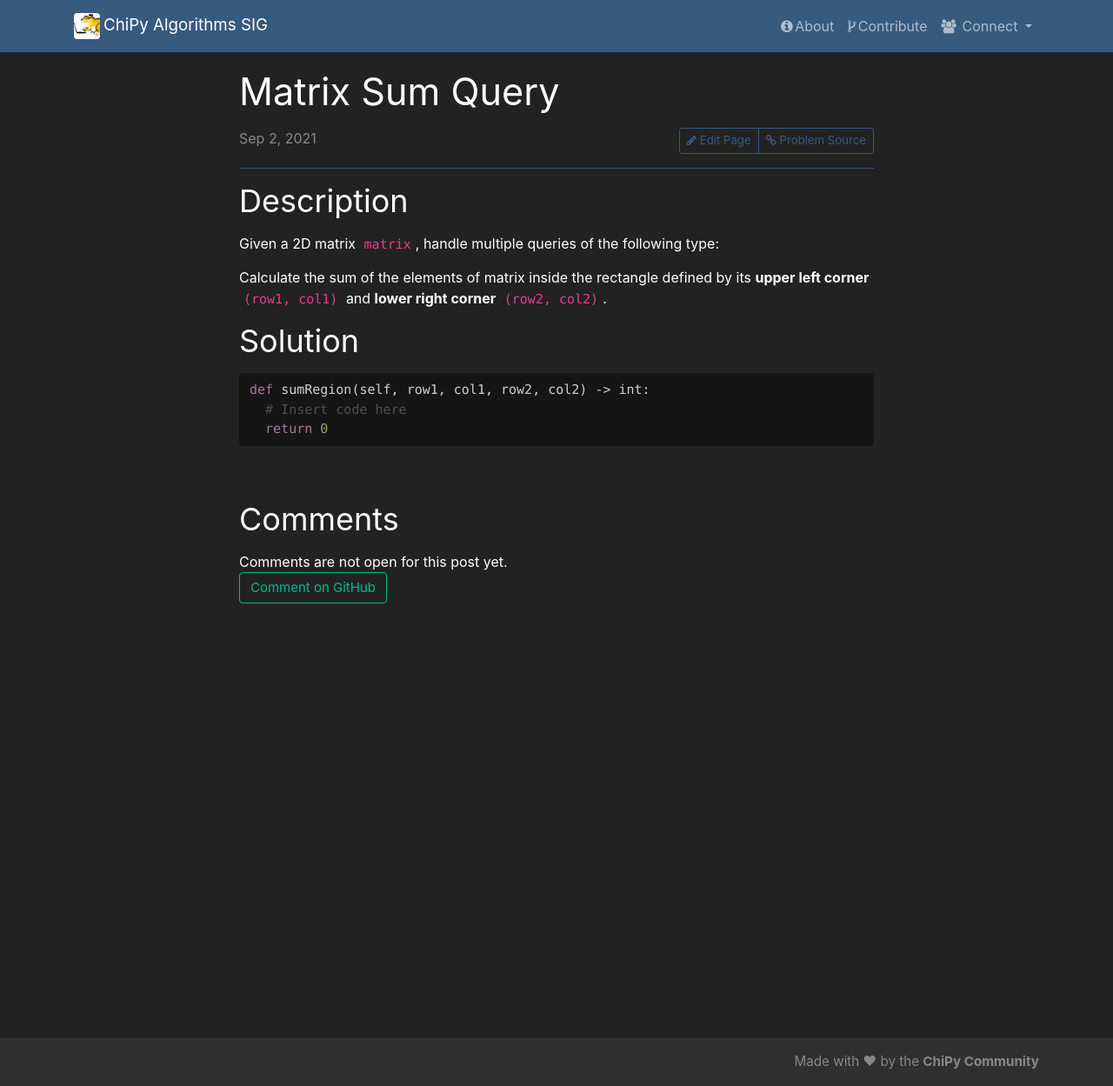
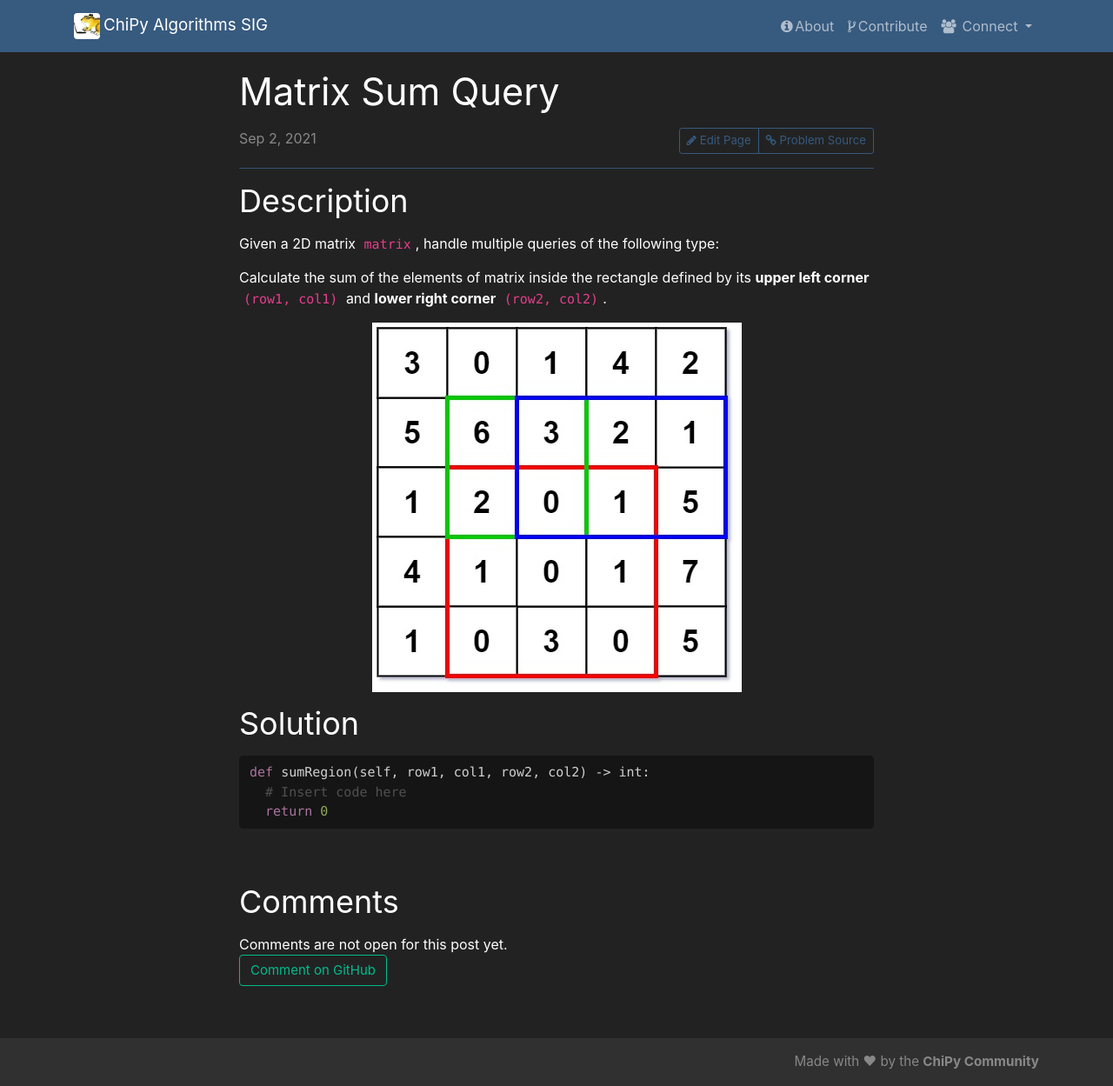
Before and after one commit to chicagopython/algosig, a Jekyll site: the page built from _posts/2021-09-02-matrix-sum-query.md, in a window 1280 px wide and 1249 px high. Shown: the whole window at 87% size. Built offline with Jekyll 4.4.1, drawn with Linux system fonts in a browser that asks for light colours; nearby versions of some CDN libraries; our own code applies the rules of GitHub Pages for plain Markdown files.

Commit message:
Update 2021-09-02-matrix-sum-query.md

```diff
--- a/_posts/2021-09-02-matrix-sum-query.md
+++ b/_posts/2021-09-02-matrix-sum-query.md
@@ -14,6 +14,8 @@ Given a 2D matrix `matrix`, handle multiple queries of the following type:
 
 Calculate the sum of the elements of matrix inside the rectangle defined by its **upper left corner** `(row1, col1)` and **lower right corner** `(row2, col2)`.
 
+![]({{ '/assets/img/sum-grid.jpg' | relative_url }})
+
 
 ## Solution
 
```
